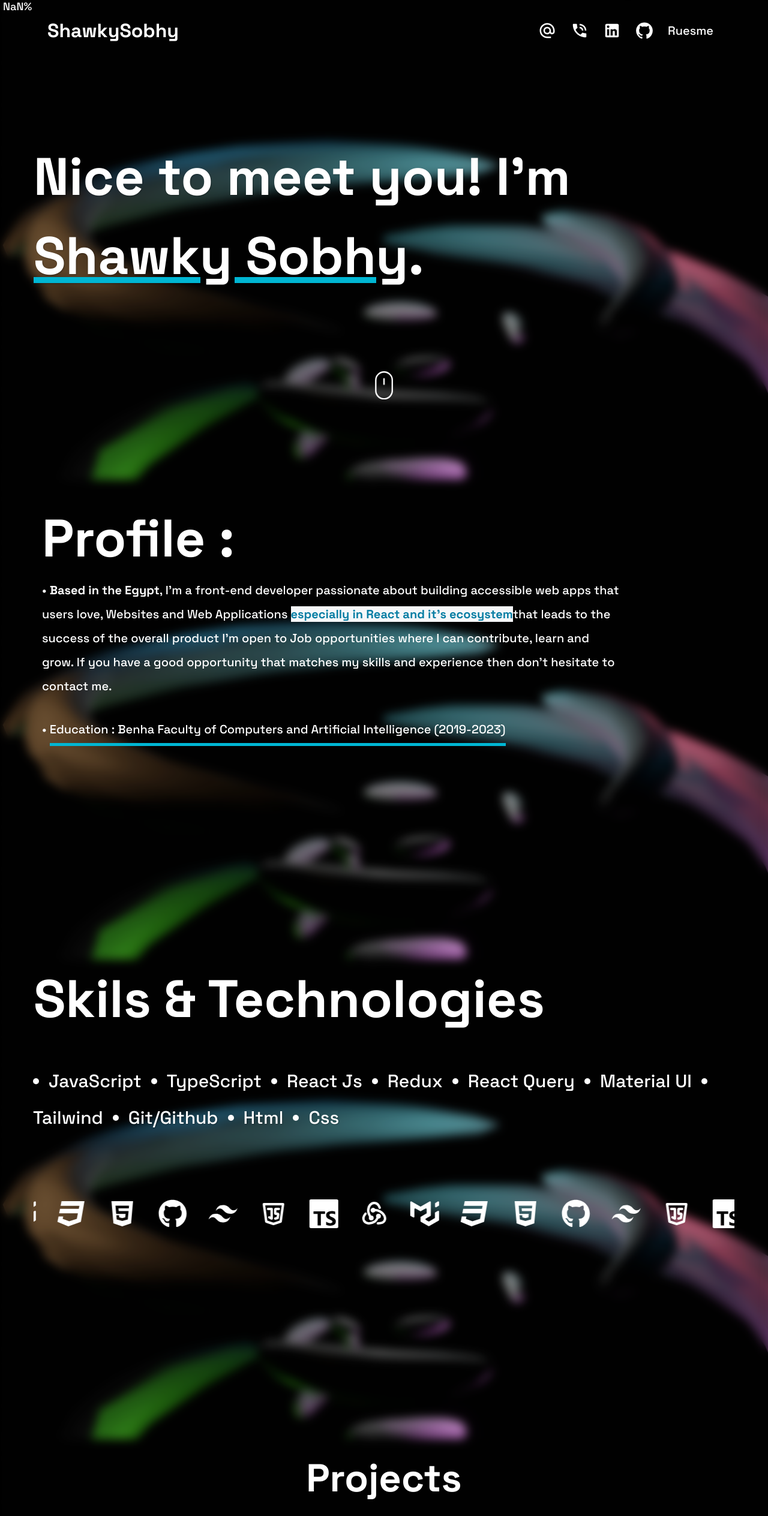
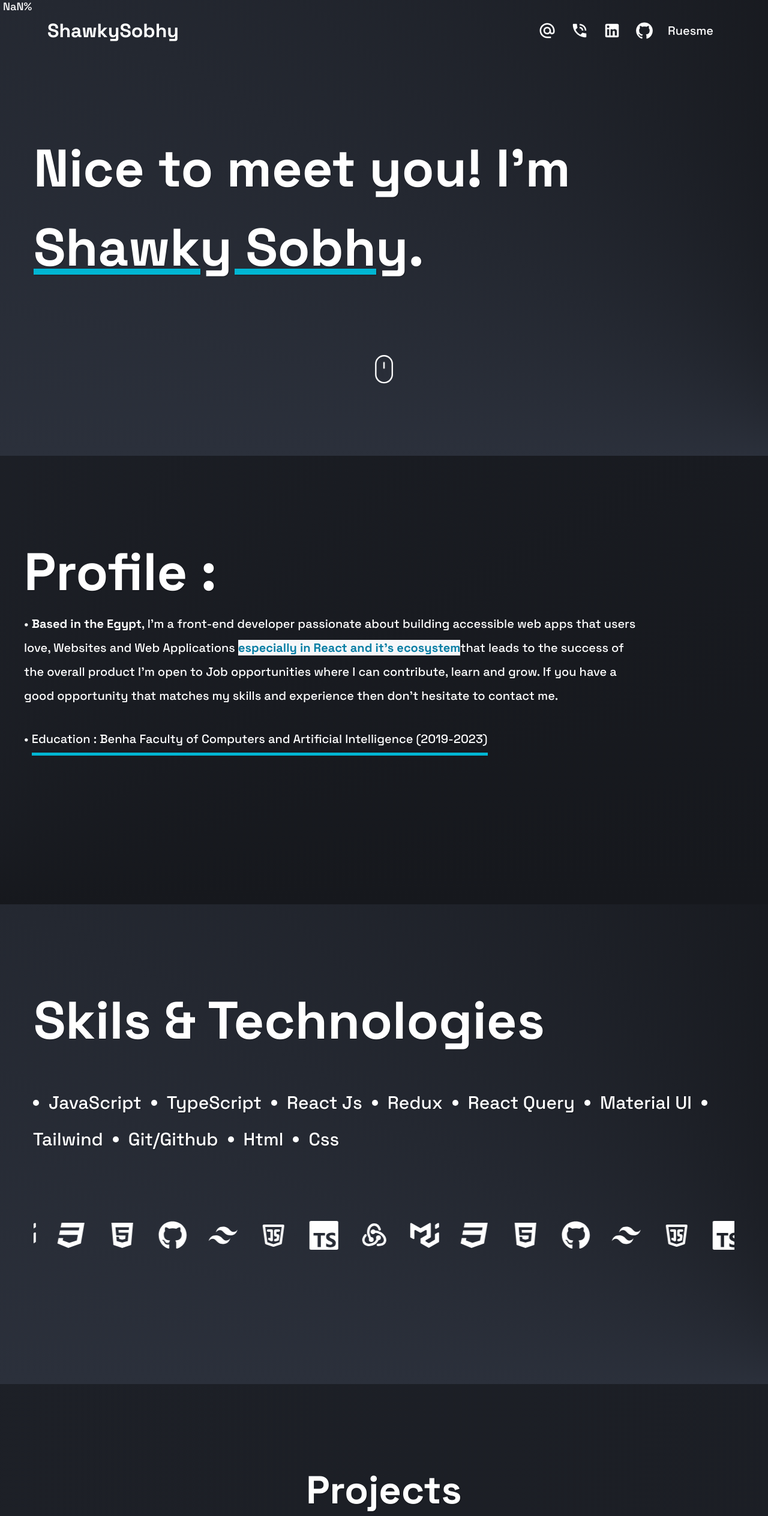
Before and after one commit to shawkysobhy/Portfolio, a React (Vite) app: page / in a window 1280 px wide. Shown: the top 2528 px of the page at 60% size. Built offline with nearby package versions, Linux system fonts and the light colour scheme.

Commit message:
change bg color

```diff
--- a/src/App.jsx
+++ b/src/App.jsx
@@ -3,7 +3,7 @@ import Profile from './pages/Profile';
 import Skills from './pages/Skills';
 import Footer from './pages/Footer';
 import Projects from './pages/Projects';
-import HeadingBackground from './assets/profile.jpg';
+// import HeadingBackground from './assets/profile.jpg';
 import { Box } from '@mui/material';
 import ScrollPercentageCalculator from './components/ScrollPercentageCalc';
 function App() {
@@ -12,19 +12,17 @@ function App() {
 					<ScrollPercentageCalculator>
 			<Box
 				sx={{
-					backgroundImage: `url(${HeadingBackground})`,
-					backgroundSize: 'cover',
-					backgroundRepeat: 'no-repeat',
-					backgroundAttachment: 'fixed',
-					backgroundPosition: 'center',
+					// backgroundImage:'conic-gradient(from -90deg at 110% 100%,#2b303b 0deg,#16181d 90deg,#16181d 1turn)',
+					// backgroundSize: 'cover',
+					// backgroundRepeat: 'no-repeat',
+					// backgroundAttachment: 'fixed',
+					// backgroundPosition: 'center',
 				}}>
-				<Box sx={{ backdropFilter: 'blur(8px) brightness(.9)' }}>
 					<Heading />
 					<Profile />
 					<Skills />
 					<Projects />
 					<Footer/>
-				</Box>
 			</Box>
 					</ScrollPercentageCalculator>
 		</>
--- a/src/components/NavBar/NavBar.jsx
+++ b/src/components/NavBar/NavBar.jsx
@@ -21,9 +21,9 @@ function NavBar() {
 				display: 'flex',
 				justifyContent: 'space-between',
 				alignItems: 'center',
-				width: {xs:'100%',md:'90%'},
-				flexDirection:{xs:'column',sm:'row'},
-				flexWrap:{xs:'wrap',xmd:'nowrap'}
+				width: { xs: '100%', md: '90%' },
+				flexDirection: { xs: 'column', sm: 'row' },
+				flexWrap: { xs: 'wrap', xmd: 'nowrap' },
 			}}>
 			<Typography
 				sx={{
@@ -38,7 +38,7 @@ function NavBar() {
 				<NavBarItem contactData={'mailto:shawkysobhy98@gmail.com'}>
 					<AlternateEmailIcon sx={IconStyle} />
 				</NavBarItem>
-				<NavBarItem contactData={CONTACT.phone1}>
+				<NavBarItem contactData={`tel:${CONTACT.phone1}`}>
 					<PhoneInTalkIcon sx={IconStyle} />
 				</NavBarItem>
 				<NavBarItem contactData={CONTACT.linkedIn}>
--- a/src/components/ProjectsCard.jsx
+++ b/src/components/ProjectsCard.jsx
@@ -65,7 +65,7 @@ function ProjectsCard({
 						</Box>
 					))}
 				</Box>
-				<Typography sx={{ fontWeight: '400', lineHeight: '1.5' }}>
+				<Typography sx={{ fontWeight: '400', lineHeight: '2' }}>
 					{projectDesc}
 				</Typography>
 				{links?.length && (
--- a/src/pages/Footer.jsx
+++ b/src/pages/Footer.jsx
@@ -5,7 +5,8 @@ function Footer() {
 	return (
 		<Box
 			sx={{
-				backgroundColor: '#0d1118',
+				backgroundImage:
+					'conic-gradient(from -90deg at 110% 100%,#2b303b 0deg,#16181d 90deg,#16181d 1turn)',
 				marginInline: 'auto',
 				width: '100vw',
 				maxWidth: '100%',
@@ -32,7 +33,8 @@ function Footer() {
 							textAlign: { xs: 'center', md: 'left' },
 						}}>
 						I would love to hear about your project and how I could help. Please
-						fill free to use any method to reach me, and I’ll get back to you as soon as possible.
+						fill free to use any method to reach me, and I’ll get back to you as
+						soon as possible.
 					</Typography>
 				</Box>
 				<Box sx={{ display: 'flex', flexDirection: 'column', gap: '1rem' }}>
@@ -76,7 +78,7 @@ function Footer() {
 								Phone : {CONTACT.phone2}
 							</Typography>
 						</Link>
-						<Link href='https://github.com/shawkysobhy/' target="_blank">
+						<Link href='https://github.com/shawkysobhy/' target='_blank'>
 							<Typography sx={{ fontSize: '25px', color: '#fff' }}>
 								Github
 							</Typography>
--- a/src/pages/Heading.jsx
+++ b/src/pages/Heading.jsx
@@ -8,7 +8,10 @@ function Heading() {
 	return (
 		<Box
 			sx={{
-				minHeight: '100vh',
+				minHeight: '95vh',
+				backgroundImage:
+'conic-gradient(from -90deg at 110% 100%,#2b303b 0deg,#16181d 90deg,#16181d 1turn)',
+
 				display: 'flex',
 				flexDirection: 'column',
 				marginInline: 'auto',
--- a/src/pages/Profile.jsx
+++ b/src/pages/Profile.jsx
@@ -6,13 +6,19 @@ function Profile() {
 	return (
 		<Box
 			sx={{
+				backgroundImage:
+					'conic-gradient(from 90deg at -10% 100%,#2b303b 0deg,#2b303b 90deg,#16181d 1turn)',
+					paddingInline:"15px",
+				paddingBlock: {xs:'4rem',md:'8rem'},
+			}}>
+			<Box
+				sx={{
+					paddingBottom:'8rem',
 					display: 'flex',
-				padding: '2rem 30px',
-				minHeight: '100vh',
 					marginInline: 'auto',
 					maxWidth: '1200px',
 					flexDirection: 'column',
-				alignItems:{sm:'center',xmd:'start'}
+					alignItems: { sm: 'center', xmd: 'start' },
 				}}>
 				<HeroText>Profile :</HeroText>
 				<Typography
@@ -49,8 +55,8 @@ function Profile() {
 						especially in React and it&apos;s ecosystem
 					</span>
 					that leads to the success of the overall product I&apos;m open to Job
-				opportunities where I can contribute, learn and grow. If you have a good
-				opportunity that matches my skills and experience then don&apos;t
+					opportunities where I can contribute, learn and grow. If you have a
+					good opportunity that matches my skills and experience then don&apos;t
 					hesitate to contact me.
 				</Typography>
 				<Typography
@@ -80,6 +86,7 @@ function Profile() {
 					</span>
 				</Typography>
 			</Box>
+		</Box>
 	);
 }
 
--- a/src/pages/Projects.jsx
+++ b/src/pages/Projects.jsx
@@ -11,6 +11,9 @@ function Projects() {
 				minHeight: '100vh',
 				paddingTop: '1rem',
 				maxWidth: '1500px',
+				paddingBlock: { xs: '4rem', md: '8rem' },
+				backgroundImage:
+					'conic-gradient(from 90deg at -10% 100%,#2b303b 0deg,#2b303b 90deg,#16181d 1turn)',
 				width: '100%',
 				marginInline: 'auto',
 				paddingInline: '1rem',
--- a/src/pages/Skills.jsx
+++ b/src/pages/Skills.jsx
@@ -19,12 +19,17 @@ function Skills() {
 	return (
 		<Box
 			sx={{
+				backgroundImage:
+					'conic-gradient(from -90deg at 110% 100%,#2b303b 0deg,#16181d 90deg,#16181d 1turn)',
+			}}>
+			<Box
+				sx={{
 					display: 'flex',
 					flexDirection: 'column',
 					marginInline: 'auto',
-				minHeight:{xs:'70vh',md:'100vh'},
+					paddingBlock:{xs:'4rem',md:'8rem'},
+					minHeight: { xs: '70vh', md: '100vh' },
 					maxWidth: '1200px',
-				backdropFilter: 'blur(3px) brightness(.8) ',
 					gap: '3rem',
 					alignItems: mdScreen ? 'center' : 'flex-start',
 				}}>
@@ -45,6 +50,7 @@ function Skills() {
 					</InfiniteLooper>
 				</Box>
 			</Box>
+		</Box>
 	);
 }
 
```
Lines whose indentation alone changed are shown as unchanged.
